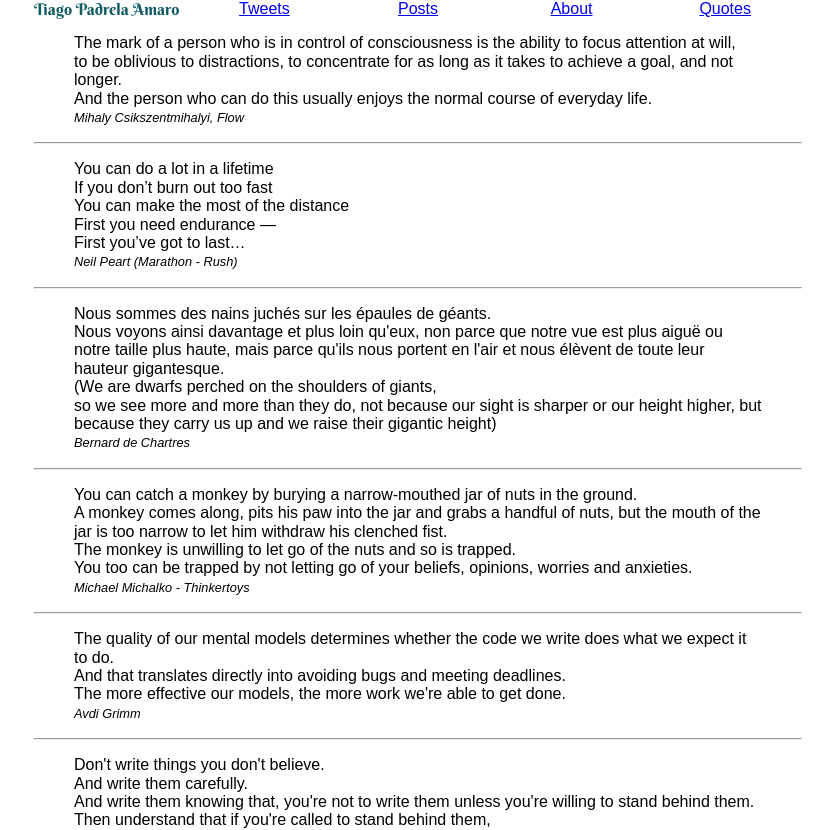
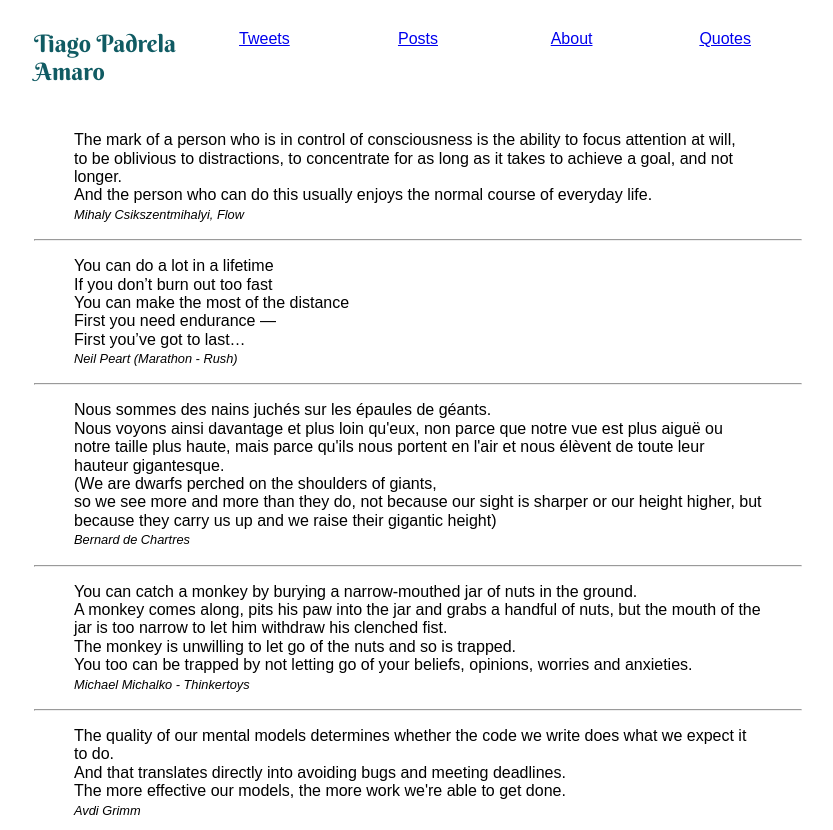
Before and after one commit to tiagoamaro/tiagoamaro.com.br_nextjs, a Next.js app: page /quotes in a window 1280 px wide. Shown: the top 830 px of the page, without its empty margins (222-1055 px from the left). Built offline with nearby package versions, Linux system fonts and the light colour scheme.

Commit message:
Styling footer and navbar

```diff
--- a/components/footer.js
+++ b/components/footer.js
@@ -8,6 +8,14 @@ export default function Footer () {
           {year} - Built with NextJS and PureCSS. Hosted with on Vercel.
         </small>
       </div>
+
+      <style jsx>
+        {`
+          .text-center {
+            text-align: center;
+          }
+        `}
+      </style>
     </div>
   )
 }
--- a/components/navbar.js
+++ b/components/navbar.js
@@ -2,8 +2,8 @@ import Link from 'next/link'
 
 export default function NavBar () {
   return (
-    <nav className='pure-g'>
-      <div className='pure-u-1 pure-u-lg-1-5 berkshire green-casal'>Tiago Padrela Amaro</div>
+    <nav className='pure-g navbar'>
+      <div className='pure-u-1 pure-u-lg-1-5 berkshire green-casal brand'>Tiago Padrela Amaro</div>
       <div className='pure-u-1 pure-u-lg-1-5 text-center'>
         <Link href='/'><a>Tweets</a></Link>
       </div>
@@ -16,6 +16,26 @@ export default function NavBar () {
       <div className='pure-u-1 pure-u-lg-1-5 text-center'>
         <Link href='/quotes'><a>Quotes</a></Link>
       </div>
+
+      <style jsx>
+        {`
+          .navbar {
+            padding: 30px 0;
+          }
+
+          .brand {
+            font-size: 1.5em;
+          }
+
+          .text-center {
+            text-align: center;
+          }
+
+          .green-casal {
+            color: #105B63;
+          }
+        `}
+      </style>
     </nav>
   )
 }
--- a/styles/style.css
+++ b/styles/style.css
@@ -1,4 +1,3 @@
 @import '../node_modules/purecss/build/pure.css';
 @import '../node_modules/purecss/build/grids-responsive.css';
 @import './fonts.css';
-@import './utilities.css';
--- a/styles/utilities.css
+++ /dev/null
@@ -1,7 +0,0 @@
-.green-casal {
-  color: #105B63;
-}
-
-.text-center {
-  text-align: center;
-}
```
